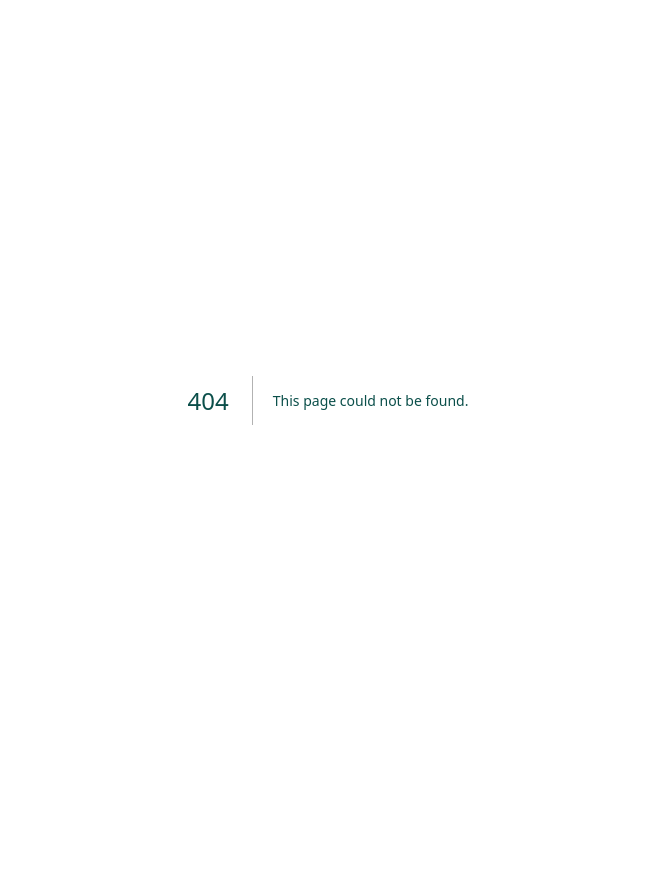
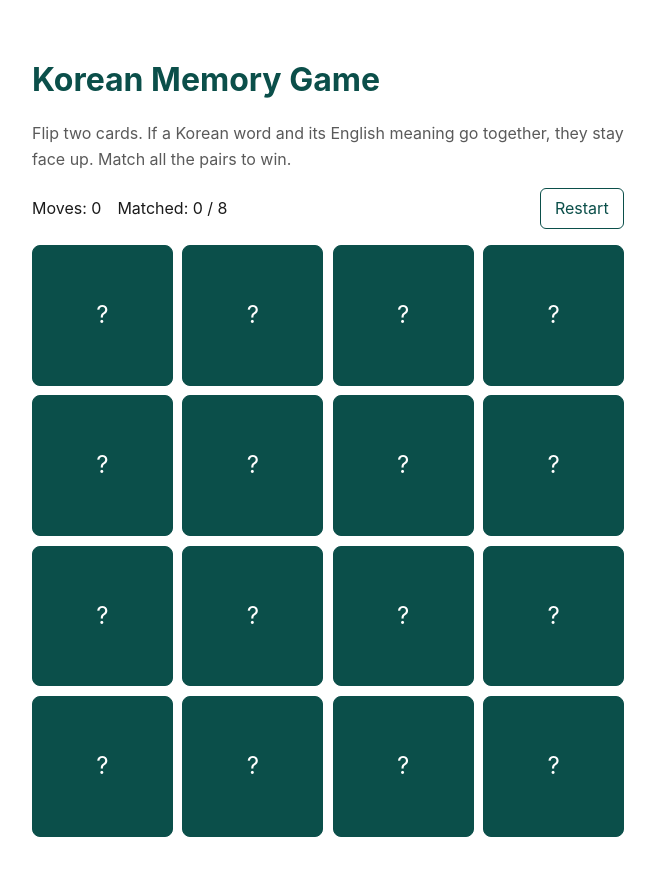
Before and after one commit to bivensj-dot/AI-Workshop, a Next.js app: page /memory in a window 1280 px wide. Before the commit this address had no page. Shown: the top 876 px of the page, without its empty margins (312-967 px from the left). Before the commit the page ends 800 px from the top, so only its background shows below. Built offline with nearby package versions, Linux system fonts and the light colour scheme.

Commit message:
Add Korean memory game at /memory
Adds a standalone page (app/memory) and its CSS. No changes to the
task list, auth, or home page.

Co-Authored-By: Claude Sonnet 5.5 <noreply@anthropic.com>
Claude-Session: https://claude.ai/code/session_01VaEZ4aW6b54xFec53iUotz

```diff
--- a/app/globals.css
+++ b/app/globals.css
@@ -238,3 +238,84 @@ main {
   border: 1px solid var(--border);
   border-radius: 4px;
 }
+
+/* Memory game */
+.memory {
+  max-width: 640px;
+  margin: 0 auto;
+  padding: 2.5rem 1.5rem 3rem;
+}
+
+.memory-intro {
+  color: var(--muted);
+}
+
+.memory-status {
+  display: flex;
+  gap: 1rem;
+  align-items: center;
+  flex-wrap: wrap;
+  margin: 1rem 0;
+}
+
+.memory-status button {
+  margin-left: auto;
+  padding: 0.4rem 0.9rem;
+  border: 1px solid var(--accent);
+  background: var(--bg);
+  color: var(--accent);
+  border-radius: 6px;
+  font: inherit;
+  cursor: pointer;
+}
+
+.memory-win {
+  background: #e6f4f1;
+  color: var(--accent);
+  padding: 0.75rem 1rem;
+  border-radius: 6px;
+  font-weight: 600;
+}
+
+.memory-grid {
+  display: grid;
+  grid-template-columns: repeat(4, 1fr);
+  gap: 0.6rem;
+}
+
+.memory-card {
+  aspect-ratio: 1;
+  border: 1px solid var(--accent);
+  border-radius: 8px;
+  background: var(--accent);
+  color: #fff;
+  font: inherit;
+  font-size: 1.5rem;
+  padding: 0.25rem;
+  cursor: pointer;
+  display: flex;
+  align-items: center;
+  justify-content: center;
+  text-align: center;
+  line-height: 1.2;
+  overflow-wrap: anywhere;
+}
+
+.memory-card.is-up {
+  background: var(--bg);
+  color: var(--text);
+  font-size: 1.1rem;
+  font-weight: 600;
+}
+
+.memory-card.is-matched {
+  background: #e6f4f1;
+  border-color: #9ccfc7;
+  cursor: default;
+}
+
+@media (max-width: 480px) {
+  .memory {
+    padding: 1.5rem 1.25rem 2rem;
+  }
+}
--- /dev/null
+++ b/app/memory/MemoryGame.tsx
@@ -0,0 +1,124 @@
+"use client";
+
+import { useEffect, useState } from "react";
+
+type Pair = { id: number; korean: string; english: string };
+
+const PAIRS: Pair[] = [
+  { id: 1, korean: "안녕하세요", english: "hello" },
+  { id: 2, korean: "감사합니다", english: "thank you" },
+  { id: 3, korean: "물", english: "water" },
+  { id: 4, korean: "학교", english: "school" },
+  { id: 5, korean: "친구", english: "friend" },
+  { id: 6, korean: "책", english: "book" },
+  { id: 7, korean: "사랑", english: "love" },
+  { id: 8, korean: "밥", english: "rice / meal" },
+];
+
+type Card = {
+  key: string; // unique per card
+  pairId: number; // the two cards of a pair share this
+  text: string;
+  lang: "ko" | "en";
+};
+
+function buildDeck(): Card[] {
+  const cards: Card[] = PAIRS.flatMap((p) => [
+    { key: `${p.id}-ko`, pairId: p.id, text: p.korean, lang: "ko" as const },
+    { key: `${p.id}-en`, pairId: p.id, text: p.english, lang: "en" as const },
+  ]);
+  // Fisher-Yates shuffle
+  for (let i = cards.length - 1; i > 0; i--) {
+    const j = Math.floor(Math.random() * (i + 1));
+    [cards[i], cards[j]] = [cards[j], cards[i]];
+  }
+  return cards;
+}
+
+export default function MemoryGame() {
+  // Shuffle after the page loads in the browser, so the server and browser
+  // don't disagree about the card order.
+  const [deck, setDeck] = useState<Card[]>([]);
+  const [flipped, setFlipped] = useState<string[]>([]);
+  const [matched, setMatched] = useState<number[]>([]);
+  const [moves, setMoves] = useState(0);
+
+  useEffect(() => {
+    setDeck(buildDeck());
+  }, []);
+
+  // When two cards are face up, check them after a short pause.
+  useEffect(() => {
+    if (flipped.length !== 2) return;
+    const [a, b] = flipped.map((k) => deck.find((c) => c.key === k)!);
+    const timer = setTimeout(
+      () => {
+        if (a.pairId === b.pairId) {
+          setMatched((m) => [...m, a.pairId]);
+        }
+        setFlipped([]);
+      },
+      a.pairId === b.pairId ? 400 : 900,
+    );
+    return () => clearTimeout(timer);
+  }, [flipped, deck]);
+
+  function flip(card: Card) {
+    if (flipped.length >= 2) return;
+    if (flipped.includes(card.key) || matched.includes(card.pairId)) return;
+    const next = [...flipped, card.key];
+    setFlipped(next);
+    if (next.length === 2) setMoves((n) => n + 1);
+  }
+
+  function restart() {
+    setDeck(buildDeck());
+    setFlipped([]);
+    setMatched([]);
+    setMoves(0);
+  }
+
+  const won = matched.length === PAIRS.length;
+
+  return (
+    <section>
+      <div className="memory-status">
+        <span>Moves: {moves}</span>
+        <span>
+          Matched: {matched.length} / {PAIRS.length}
+        </span>
+        <button type="button" onClick={restart}>
+          Restart
+        </button>
+      </div>
+
+      {won && (
+        <p className="memory-win" role="status">
+          You matched them all in {moves} moves!
+        </p>
+      )}
+
+      <div className="memory-grid">
+        {deck.map((card) => {
+          const isMatched = matched.includes(card.pairId);
+          const faceUp = isMatched || flipped.includes(card.key);
+          return (
+            <button
+              key={card.key}
+              type="button"
+              className={`memory-card${faceUp ? " is-up" : ""}${isMatched ? " is-matched" : ""}`}
+              onClick={() => flip(card)}
+              aria-label={faceUp ? card.text : "Hidden card"}
+            >
+              {faceUp ? (
+                <span lang={card.lang}>{card.text}</span>
+              ) : (
+                <span aria-hidden="true">?</span>
+              )}
+            </button>
+          );
+        })}
+      </div>
+    </section>
+  );
+}
--- /dev/null
+++ b/app/memory/page.tsx
@@ -0,0 +1,20 @@
+import type { Metadata } from "next";
+import MemoryGame from "./MemoryGame";
+
+export const metadata: Metadata = {
+  title: "Korean Memory Game",
+  description: "Flip cards to match Korean words with their English meanings.",
+};
+
+export default function MemoryPage() {
+  return (
+    <main className="memory">
+      <h1>Korean Memory Game</h1>
+      <p className="memory-intro">
+        Flip two cards. If a Korean word and its English meaning go together,
+        they stay face up. Match all the pairs to win.
+      </p>
+      <MemoryGame />
+    </main>
+  );
+}
```
